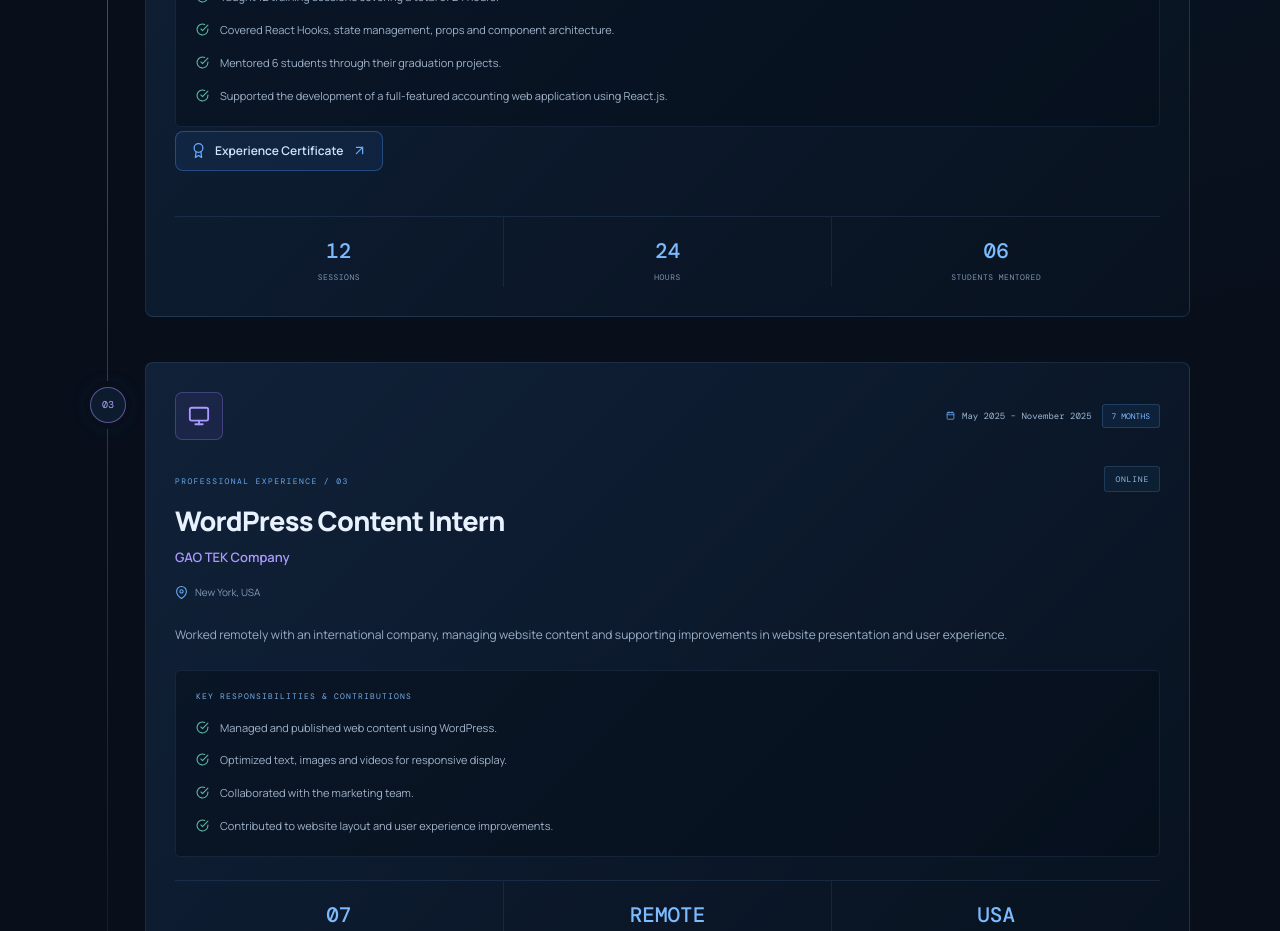
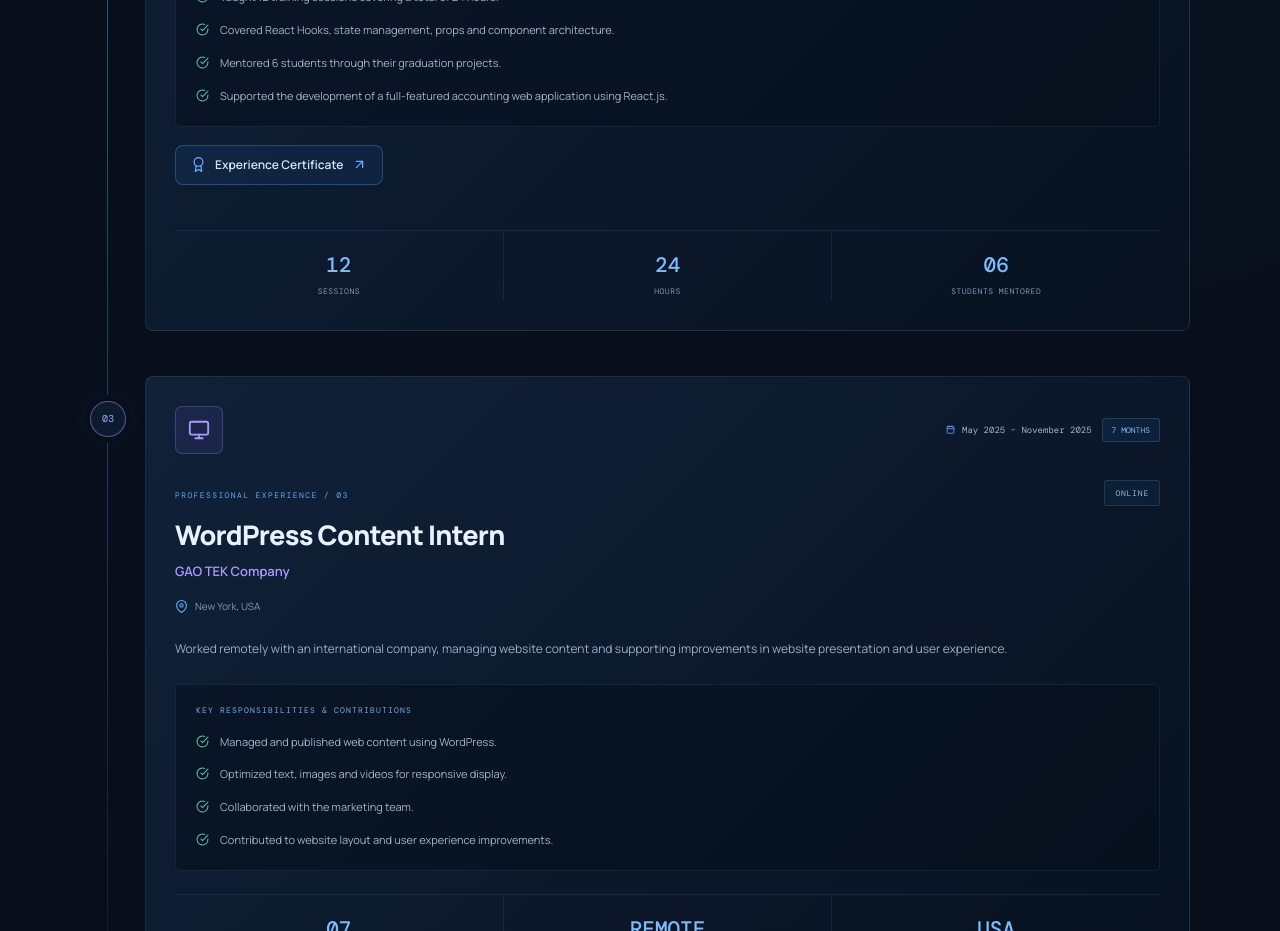
Before and after one commit to pierre-salameh/portfolio, a React (Vite) app: page / in a window 1280 px wide. Shown: the part 5120-6051 px from the top of the page. Built offline with nearby package versions, Linux system fonts and the light colour scheme.

Commit message:
Complete portfolio updates

```diff
--- a/src/components/Experience.css
+++ b/src/components/Experience.css
@@ -368,7 +368,7 @@
   display: inline-flex;
   align-items: center;
   gap: 9px;
-  margin: 4px 0 22px;
+  margin: 18px 0 22px;
   padding: 10px 15px;
   border: 1px solid rgba(76, 148, 255, 0.35);
   border-radius: 8px;
```
